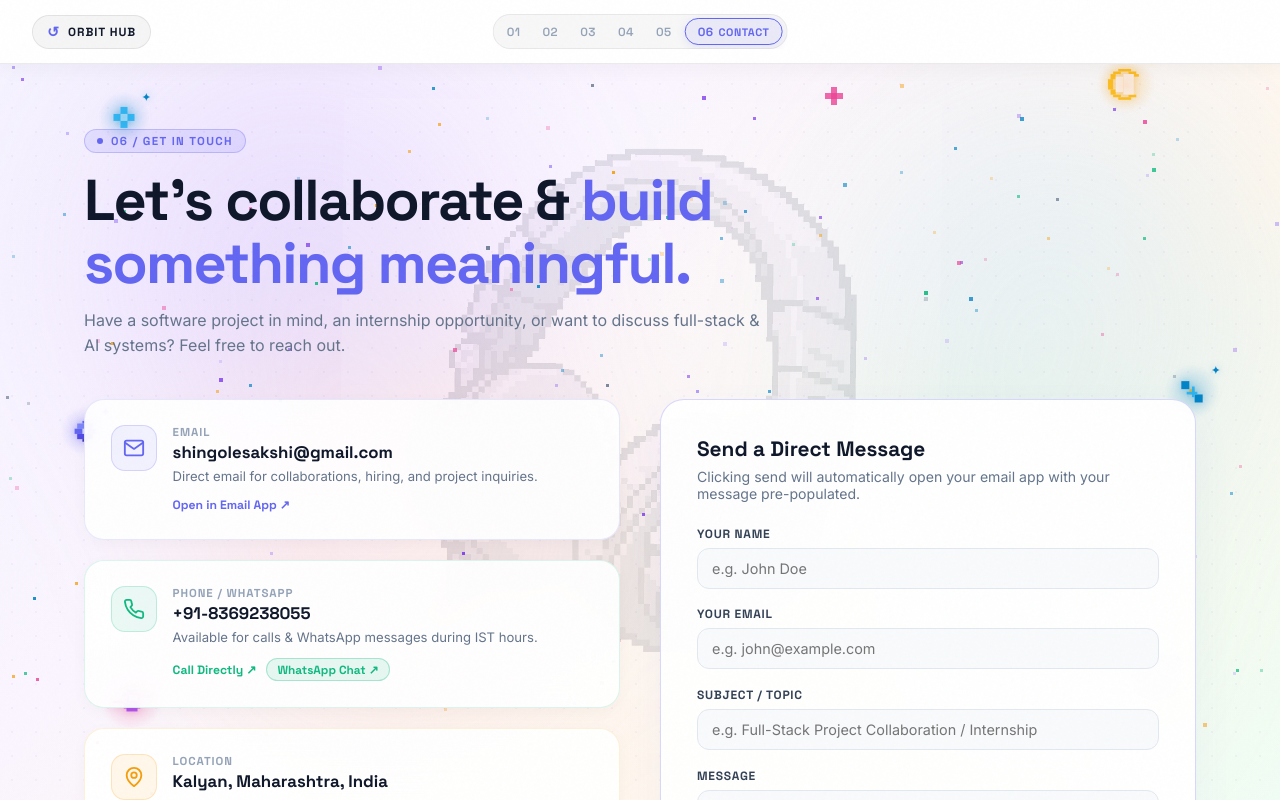
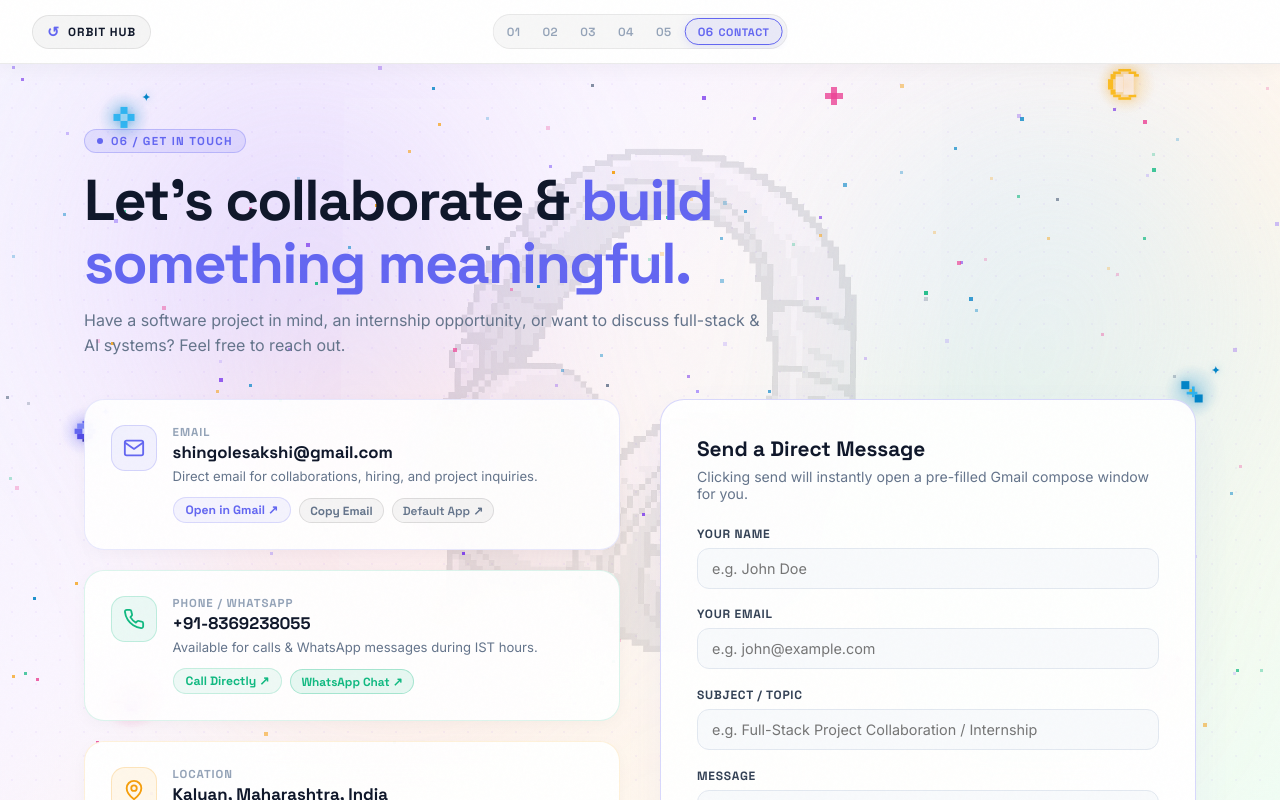
Before and after one commit to sakshi1013-coder/portfolio--hackathon, a Next.js app: page /contact in a window 1280 px wide. Built offline with nearby package versions, Linux system fonts and the light colour scheme; a web font is replaced by a local one.

Commit message:
fix: make email links and form submission open Gmail directly in web browser

```diff
--- a/src/components/Contact.tsx
+++ b/src/components/Contact.tsx
@@ -9,7 +9,7 @@ const contactDetails = [
     icon: <Mail size={18} />,
     label: 'Email',
     value: 'shingolesakshi@gmail.com',
-    href: 'mailto:shingolesakshi@gmail.com',
+    href: 'https://mail.google.com/mail/?view=cm&fs=1&to=shingolesakshi@gmail.com',
   },
   {
     icon: <Phone size={18} />,
--- a/src/components/Footer.tsx
+++ b/src/components/Footer.tsx
@@ -16,8 +16,7 @@ export default function Footer() {
     { icon: <GithubIcon />, label: 'GitHub', href: 'https://github.com/sakshi1013-coder', cursorLabel: '↗' },
     { icon: <MailIcon />, label: 'Instagram', href: 'https://www.instagram.com/sakshi_shingole?igsh=azdtYWF6azRpeHA1', cursorLabel: '↗' },
     { icon: <MailIcon />, label: 'X (Twitter)', href: 'https://x.com/saku_8055?t=yTgvW2O49wvmDHFF0X7Y5A&s=09', cursorLabel: '↗' },
-    { icon: <FileTextIcon />, label: 'Resume', href: '/resume', cursorLabel: '↗' },
-    { icon: <MailIcon />, label: 'Email', href: 'mailto:shingolesakshi@gmail.com', cursorLabel: '↗' },
+    { icon: <MailIcon />, label: 'Email', href: 'https://mail.google.com/mail/?view=cm&fs=1&to=shingolesakshi@gmail.com', cursorLabel: '↗' },
   ];
 
   return (
--- a/src/components/sections/ContactSection.tsx
+++ b/src/components/sections/ContactSection.tsx
@@ -62,10 +62,12 @@ const contactInfo = [
     Icon: MailIcon,
     label: 'Email',
     value: 'shingolesakshi@gmail.com',
-    href: 'mailto:shingolesakshi@gmail.com',
+    href: 'https://mail.google.com/mail/?view=cm&fs=1&to=shingolesakshi@gmail.com',
+    mailtoHref: 'mailto:shingolesakshi@gmail.com',
     desc: 'Direct email for collaborations, hiring, and project inquiries.',
-    action: 'Open in Email App ↗',
+    action: 'Open in Gmail ↗',
     color: '#6366F1',
+    isEmail: true,
   },
   {
     Icon: PhoneIcon,
@@ -76,6 +78,7 @@ const contactInfo = [
     desc: 'Available for calls & WhatsApp messages during IST hours.',
     action: 'Call Directly ↗',
     color: '#10B981',
+    isEmail: false,
   },
   {
     Icon: MapPinIcon,
@@ -85,6 +88,7 @@ const contactInfo = [
     desc: 'Open to on-site, hybrid, and worldwide remote opportunities.',
     action: 'View on Google Maps ↗',
     color: '#F59E0B',
+    isEmail: false,
   },
 ];
 
@@ -129,7 +133,17 @@ const socialProfiles = [
 
 export default function ContactSection() {
   const [submitted, setSubmitted] = useState(false);
+  const [copiedEmail, setCopiedEmail] = useState(false);
+  const [copiedMessage, setCopiedMessage] = useState(false);
   const [formData, setFormData] = useState({ name: '', email: '', subject: '', message: '' });
+
+  const getGmailWebUrl = () => {
+    const subject = encodeURIComponent(formData.subject.trim() || `Portfolio Message from ${formData.name.trim()}`);
+    const body = encodeURIComponent(
+      `Hello Sakshi,\n\n${formData.message.trim()}\n\n---\nSender Information:\nName: ${formData.name.trim()}\nEmail: ${formData.email.trim()}`
+    );
+    return `https://mail.google.com/mail/?view=cm&fs=1&to=shingolesakshi@gmail.com&su=${subject}&body=${body}`;
+  };
 
   const getMailtoUrl = () => {
     const subject = encodeURIComponent(formData.subject.trim() || `Portfolio Message from ${formData.name.trim()}`);
@@ -139,20 +153,28 @@ export default function ContactSection() {
     return `mailto:shingolesakshi@gmail.com?subject=${subject}&body=${body}`;
   };
 
-  const getGmailWebUrl = () => {
-    const subject = encodeURIComponent(formData.subject.trim() || `Portfolio Message from ${formData.name.trim()}`);
-    const body = encodeURIComponent(
-      `Hello Sakshi,\n\n${formData.message.trim()}\n\n---\nSender Information:\nName: ${formData.name.trim()}\nEmail: ${formData.email.trim()}`
-    );
-    return `https://mail.google.com/mail/?view=cm&fs=1&to=shingolesakshi@gmail.com&su=${subject}&body=${body}`;
+  const handleCopyEmail = (e: React.MouseEvent) => {
+    e.preventDefault();
+    e.stopPropagation();
+    navigator.clipboard.writeText('shingolesakshi@gmail.com');
+    setCopiedEmail(true);
+    setTimeout(() => setCopiedEmail(false), 2500);
+  };
+
+  const handleCopyMessage = () => {
+    const text = `To: shingolesakshi@gmail.com\nSubject: ${formData.subject || 'Portfolio Inquiry'}\n\n${formData.message}\n\nFrom: ${formData.name} (${formData.email})`;
+    navigator.clipboard.writeText(text);
+    setCopiedMessage(true);
+    setTimeout(() => setCopiedMessage(false), 2500);
   };
 
   const handleSubmit = (e: React.FormEvent) => {
     e.preventDefault();
     if (!formData.name.trim() || !formData.email.trim() || !formData.message.trim()) return;
 
-    // Automatically trigger native email client in app
-    window.location.href = getMailtoUrl();
+    // Immediately open Gmail compose in a new tab
+    const gmailUrl = getGmailWebUrl();
+    window.open(gmailUrl, '_blank', 'noopener,noreferrer');
     setSubmitted(true);
   };
 
@@ -273,13 +295,17 @@ export default function ContactSection() {
                     {info.desc}
                   </p>
 
-                  <div style={{ display: 'flex', alignItems: 'center', gap: 10, flexWrap: 'wrap' }}>
+                  <div style={{ display: 'flex', alignItems: 'center', gap: 8, flexWrap: 'wrap' }}>
                     <span
                       style={{
                         fontFamily: 'var(--font-space-grotesk)',
                         fontSize: '0.76rem',
                         fontWeight: 700,
                         color: info.color,
+                        background: `${info.color}12`,
+                        border: `1px solid ${info.color}30`,
+                        borderRadius: 100,
+                        padding: '4px 12px',
                         display: 'inline-flex',
                         alignItems: 'center',
                         gap: 4,
@@ -287,6 +313,47 @@ export default function ContactSection() {
                     >
                       {info.action}
                     </span>
+
+                    {info.isEmail && (
+                      <>
+                        <button
+                          type="button"
+                          onClick={handleCopyEmail}
+                          style={{
+                            fontFamily: 'var(--font-space-grotesk)',
+                            fontSize: '0.74rem',
+                            fontWeight: 700,
+                            color: copiedEmail ? '#059669' : '#64748B',
+                            background: copiedEmail ? 'rgba(16, 185, 129, 0.12)' : 'rgba(0, 0, 0, 0.04)',
+                            border: `1px solid ${copiedEmail ? 'rgba(16, 185, 129, 0.35)' : 'rgba(0, 0, 0, 0.1)'}`,
+                            borderRadius: 100,
+                            padding: '4px 10px',
+                            cursor: 'pointer',
+                            transition: 'all 0.15s ease',
+                          }}
+                        >
+                          {copiedEmail ? '✓ Copied Email' : 'Copy Email'}
+                        </button>
+
+                        <a
+                          href={info.mailtoHref}
+                          onClick={(e) => e.stopPropagation()}
+                          style={{
+                            fontFamily: 'var(--font-space-grotesk)',
+                            fontSize: '0.74rem',
+                            fontWeight: 600,
+                            color: '#64748B',
+                            background: 'rgba(0, 0, 0, 0.04)',
+                            border: '1px solid rgba(0, 0, 0, 0.1)',
+                            borderRadius: 100,
+                            padding: '4px 10px',
+                            textDecoration: 'none',
+                          }}
+                        >
+                          Default App ↗
+                        </a>
+                      </>
+                    )}
 
                     {info.whatsappHref && (
                       <a
@@ -302,7 +369,7 @@ export default function ContactSection() {
                           background: 'rgba(16, 185, 129, 0.1)',
                           border: '1px solid rgba(16, 185, 129, 0.3)',
                           borderRadius: 100,
-                          padding: '3px 10px',
+                          padding: '4px 10px',
                           textDecoration: 'none',
                           display: 'inline-flex',
                           alignItems: 'center',
@@ -396,7 +463,7 @@ export default function ContactSection() {
             Send a Direct Message
           </h2>
           <p style={{ fontFamily: 'var(--font-inter)', fontSize: '0.88rem', color: '#64748B', marginBottom: '1.5rem' }}>
-            Clicking send will automatically open your email app with your message pre-populated.
+            Clicking send will instantly open a pre-filled Gmail compose window for you.
           </p>
 
           {submitted ? (
@@ -413,57 +480,78 @@ export default function ContactSection() {
                 <CheckCircleIcon c="#10B981" s={52} />
               </div>
               <h3 style={{ fontFamily: 'var(--font-space-grotesk)', fontSize: '1.25rem', fontWeight: 800, color: '#065F46', marginBottom: 6 }}>
-                Message Prepared & Ready!
+                Gmail Compose Window Opened!
               </h3>
               <p style={{ fontFamily: 'var(--font-inter)', fontSize: '0.9rem', color: '#047857', lineHeight: 1.6, maxWidth: 420, margin: '0 auto 1.5rem' }}>
-                Your email app has been triggered. You can also use the buttons below to open directly in your preferred client:
+                Your message has been formatted. If your browser blocked the new tab, use the direct buttons below:
               </p>
 
               <div style={{ display: 'flex', flexDirection: 'column', gap: 10, maxWidth: 320, margin: '0 auto 1.5rem' }}>
                 <a
-                  href={getMailtoUrl()}
+                  href={getGmailWebUrl()}
+                  target="_blank"
+                  rel="noopener noreferrer"
                   style={{
-                    padding: '11px 18px',
-                    background: '#6366F1',
+                    padding: '12px 18px',
+                    background: 'linear-gradient(135deg, #6366F1, #4F46E5)',
                     color: '#FFFFFF',
                     borderRadius: 12,
                     fontFamily: 'var(--font-space-grotesk)',
-                    fontSize: '0.82rem',
+                    fontSize: '0.85rem',
                     fontWeight: 700,
                     textDecoration: 'none',
                     display: 'flex',
                     alignItems: 'center',
                     justifyContent: 'center',
                     gap: 8,
-                    boxShadow: '0 4px 14px rgba(99, 102, 241, 0.3)',
+                    boxShadow: '0 4px 14px rgba(99, 102, 241, 0.35)',
                   }}
                 >
                   <MailIcon c="#FFFFFF" s={18} />
-                  <span>Open in Mail App ↗</span>
+                  <span>Open in Gmail ↗</span>
                 </a>
 
-                <a
-                  href={getGmailWebUrl()}
-                  target="_blank"
-                  rel="noopener noreferrer"
+                <button
+                  type="button"
+                  onClick={handleCopyMessage}
                   style={{
                     padding: '11px 18px',
-                    background: '#FFFFFF',
-                    color: '#0F172A',
-                    border: '1px solid #CBD5E1',
+                    background: copiedMessage ? 'rgba(16, 185, 129, 0.12)' : '#FFFFFF',
+                    color: copiedMessage ? '#059669' : '#0F172A',
+                    border: `1px solid ${copiedMessage ? '#10B981' : '#CBD5E1'}`,
                     borderRadius: 12,
                     fontFamily: 'var(--font-space-grotesk)',
                     fontSize: '0.82rem',
                     fontWeight: 700,
+                    cursor: 'pointer',
+                    display: 'flex',
+                    alignItems: 'center',
+                    justifyContent: 'center',
+                    gap: 6,
+                  }}
+                >
+                  <span>{copiedMessage ? '✓ Message Copied to Clipboard' : 'Copy Message Text'}</span>
+                </button>
+
+                <a
+                  href={getMailtoUrl()}
+                  style={{
+                    padding: '10px 18px',
+                    background: 'rgba(0, 0, 0, 0.04)',
+                    color: '#475569',
+                    border: '1px solid #CBD5E1',
+                    borderRadius: 12,
+                    fontFamily: 'var(--font-space-grotesk)',
+                    fontSize: '0.8rem',
+                    fontWeight: 600,
                     textDecoration: 'none',
                     display: 'flex',
                     alignItems: 'center',
                     justifyContent: 'center',
-                    gap: 8,
-                    boxShadow: '0 2px 8px rgba(0, 0, 0, 0.04)',
+                    gap: 6,
                   }}
                 >
-                  <span>Open in Gmail Web ↗</span>
+                  <span>Open in Apple / Desktop Mail ↗</span>
                 </a>
               </div>
 
@@ -610,11 +698,16 @@ export default function ContactSection() {
                   cursor: 'pointer',
                   boxShadow: '0 8px 24px rgba(99, 102, 241, 0.3)',
                   transition: 'transform 0.15s ease, box-shadow 0.15s ease',
+                  display: 'flex',
+                  alignItems: 'center',
+                  justifyContent: 'center',
+                  gap: 8,
                 }}
                 onMouseEnter={(e) => (e.currentTarget.style.transform = 'translateY(-2px)')}
                 onMouseLeave={(e) => (e.currentTarget.style.transform = 'translateY(0)')}
               >
-                OPEN IN EMAIL APP & SEND →
+                <MailIcon c="#FFFFFF" s={18} />
+                <span>OPEN IN GMAIL & SEND →</span>
               </button>
             </form>
           )}
--- a/src/components/sections/FooterSection.tsx
+++ b/src/components/sections/FooterSection.tsx
@@ -248,7 +248,7 @@ export default function FooterSection({
                 { label: 'GitHub Repository', value: 'github.com/sakshi1013-coder', href: 'https://github.com/sakshi1013-coder', icon: '💻' },
                 { label: 'Instagram Profile', value: '@sakshi_shingole', href: 'https://www.instagram.com/sakshi_shingole?igsh=azdtYWF6azRpeHA1', icon: '📸' },
                 { label: 'X (Twitter)', value: '@saku_8055', href: 'https://x.com/saku_8055?t=yTgvW2O49wvmDHFF0X7Y5A&s=09', icon: '🐦' },
-                { label: 'Email Contact', value: 'shingolesakshi@gmail.com', href: 'mailto:shingolesakshi@gmail.com', icon: '✉️' },
+                { label: 'Email Contact', value: 'shingolesakshi@gmail.com', href: 'https://mail.google.com/mail/?view=cm&fs=1&to=shingolesakshi@gmail.com', icon: '✉️' },
                 { label: 'Direct Phone', value: '+91-8369238055', href: 'tel:+918369238055', icon: '📞' },
               ].map((link) => (
                 <a
```
